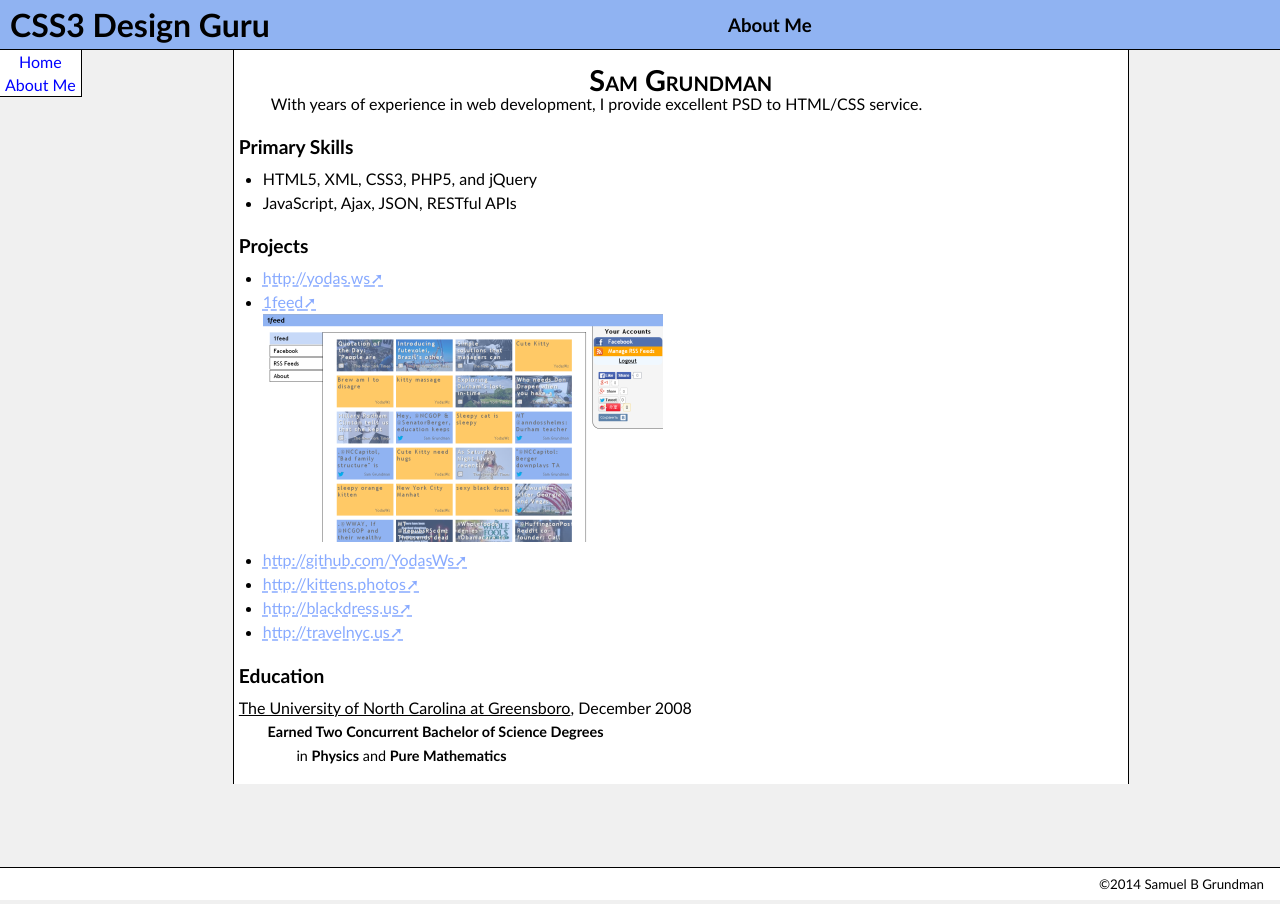
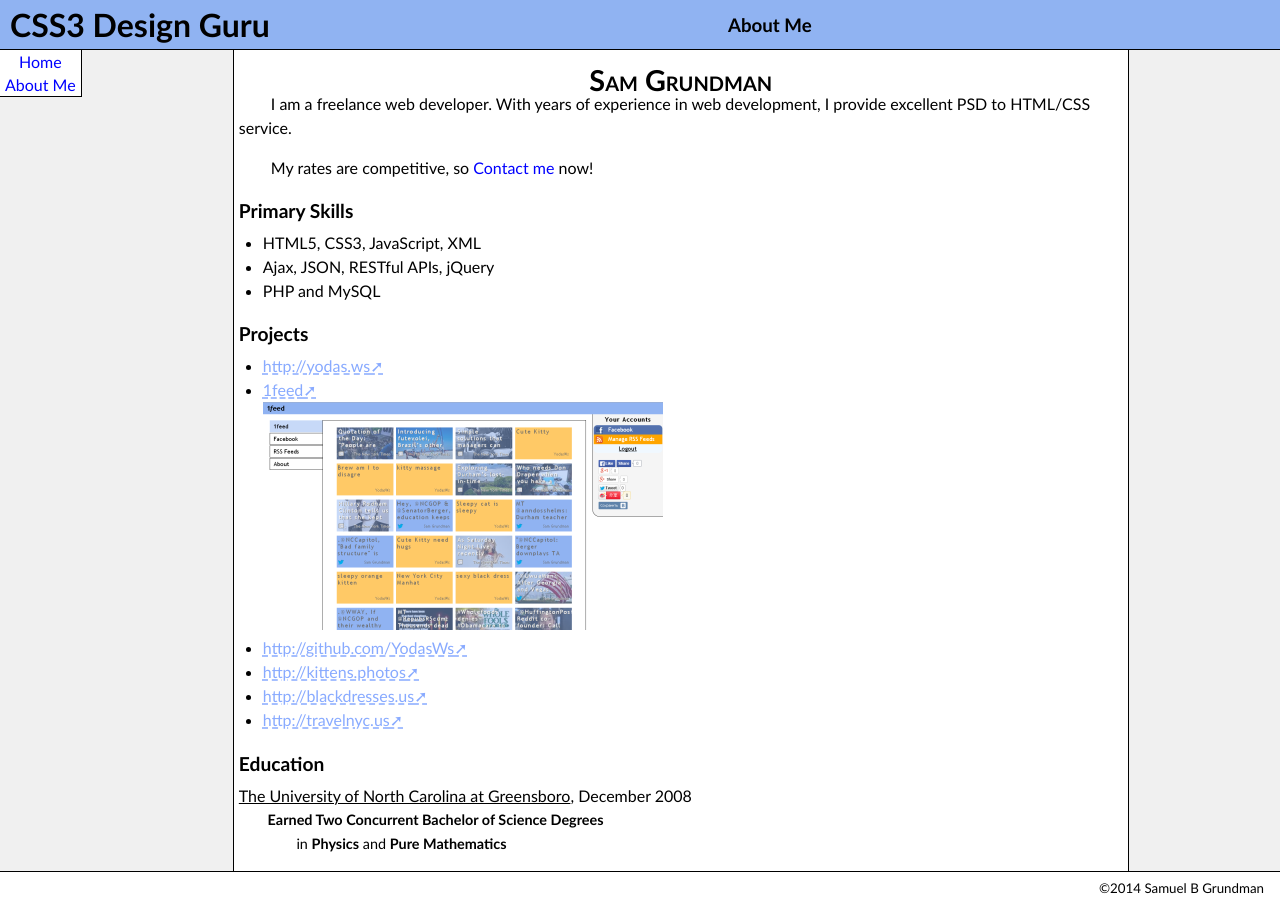
Before and after one commit to YodasWs/css-guru, a Jekyll site: the page built from about.html, in a window 1280 px wide. Built offline with Jekyll 4.4.1, drawn with Linux system fonts in a browser that asks for light colours; nearby versions of some CDN libraries.

Commit message:
Update About Me
Correct link to incorrect domain
Reorganize skills list
Add link to email me
Try to improve marketing text

```diff
--- a/about.html
+++ b/about.html
@@ -26,11 +26,13 @@ dl > dd {
 </style>
 <section>
 	<h1>Sam Grundman</h1>
-	<p>With years of experience in web development, I provide excellent PSD to HTML/CSS service.</p>
+	<p>I am a freelance web developer. With years of experience in web development, I provide excellent PSD to HTML/CSS service.</p>
+	<p>My rates are competitive, so <a href="mailto:samuel@yodas.ws">Contact me</a> now!</p>
 	<h2>Primary Skills</h2>
 	<ul>
-		<li>HTML5, XML, CSS3, PHP5, and jQuery</li>
-		<li>JavaScript, Ajax, JSON, RESTful APIs</li>
+		<li>HTML5, CSS3, JavaScript, XML</li>
+		<li>Ajax, JSON, RESTful APIs, jQuery</li>
+		<li>PHP and MySQL</li>
 	</ul>
 	<h2>Projects</h2>
 	<ul>
@@ -39,7 +41,7 @@ dl > dd {
 			<img src="/img/1feed-8Jun2014.PNG" /></li>
 		<li><a href="http://github.com/YodasWs" target="_blank">http://github.com/YodasWs</a></li>
 		<li><a href="http://kittens.photos" target="_blank">http://kittens.photos</a></li>
-		<li><a href="http://blackdress.us" target="_blank">http://blackdress.us</a></li>
+		<li><a href="http://blackdresses.us" target="_blank">http://blackdresses.us</a></li>
 		<li><a href="http://travelnyc.us" target="_blank">http://travelnyc.us</a></li>
 	</ul>
 	<h2>Education</h2>
```
